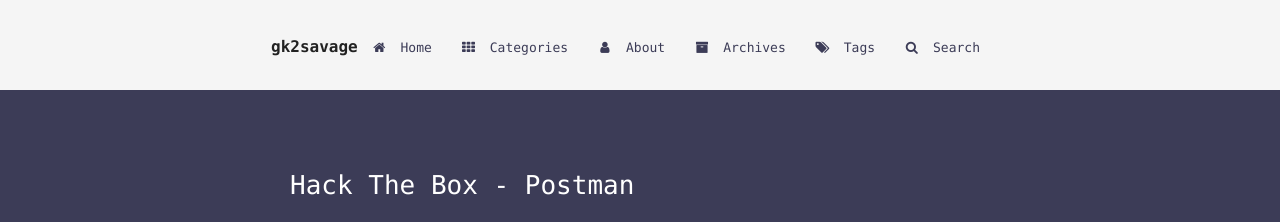
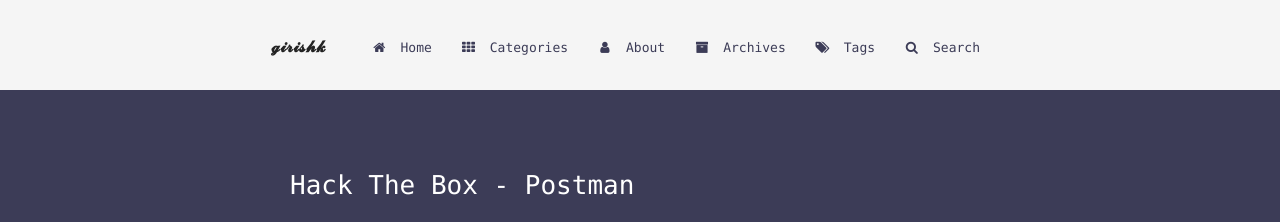
Before and after one commit to gk2savage/gk2savage.github.io, a Jekyll site: the page built from index.html, in a window 1280 px wide. Shown: the top 222 px of the page. Built offline with Jekyll 4.4.1, drawn with Linux system fonts in a browser that asks for light colours; the list of posts is cut into pages by our own code.

Commit message:
Update _config.yml

```diff
--- a/_config.yml
+++ b/_config.yml
@@ -4,7 +4,7 @@
 # ---------------------------------------------------------------
 
 # Site
-title: gk2savage
+title: 𝓰𝓲𝓻𝓲𝓼𝓱𝓴
 subtitle: Cybersecurity Enthusiast | Pentester and Programmer | Visual Artist
 description: Cyber Security Enthusiast | eJPT
 author: Girish
```
